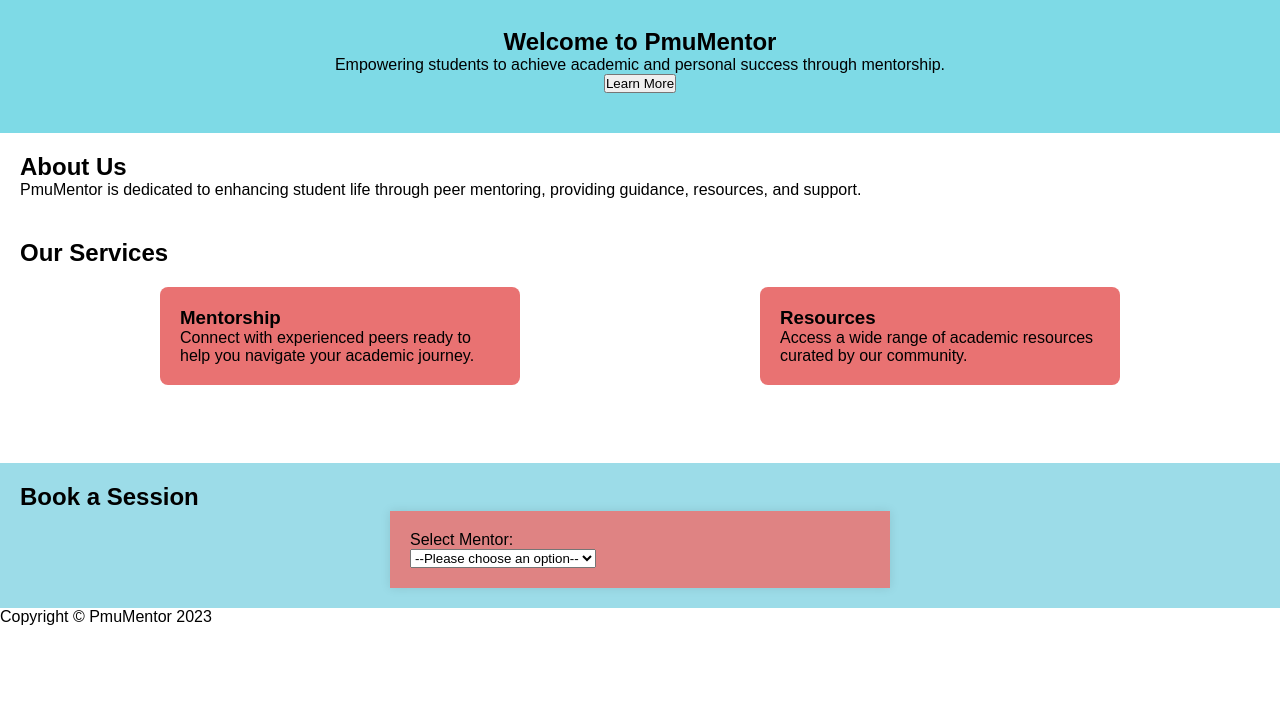
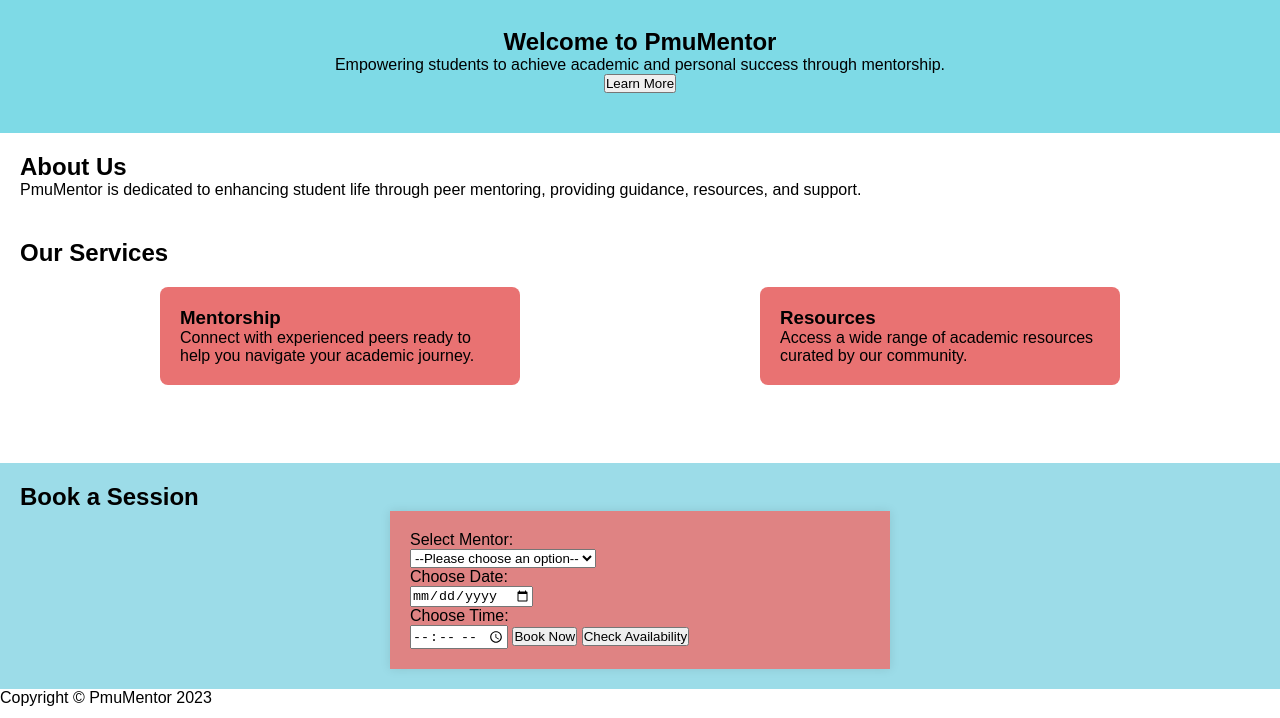
Before and after one commit to dhaialburaik/PMUMentor, a plain HTML site: page index.html in a window 1280 px wide. Shown: the part 82-800 px from the top of the page. Drawn offline with nearby package versions, Linux system fonts and the light colour scheme.

Commit message:
created the input to choose a date and time using the submit button to confirm

```diff
--- a/index.html
+++ b/index.html
@@ -56,11 +56,14 @@
             <option value="mentor2">Mentor Two</option>
             <!-- Add more mentors as needed -->
         </select>
+        <label for="date">Choose Date:</label>
+        <input type="date" id="date" name="date" required>
 
+        <label for="time">Choose Time:</label>
+        <input type="time" id="time" name="time" required>
 
-
-
-
+        <button type="submit">Book Now</button>
+        <button type="button" id="check-availability">Check Availability</button>
     </form>
 </section>
     <footer>
```
